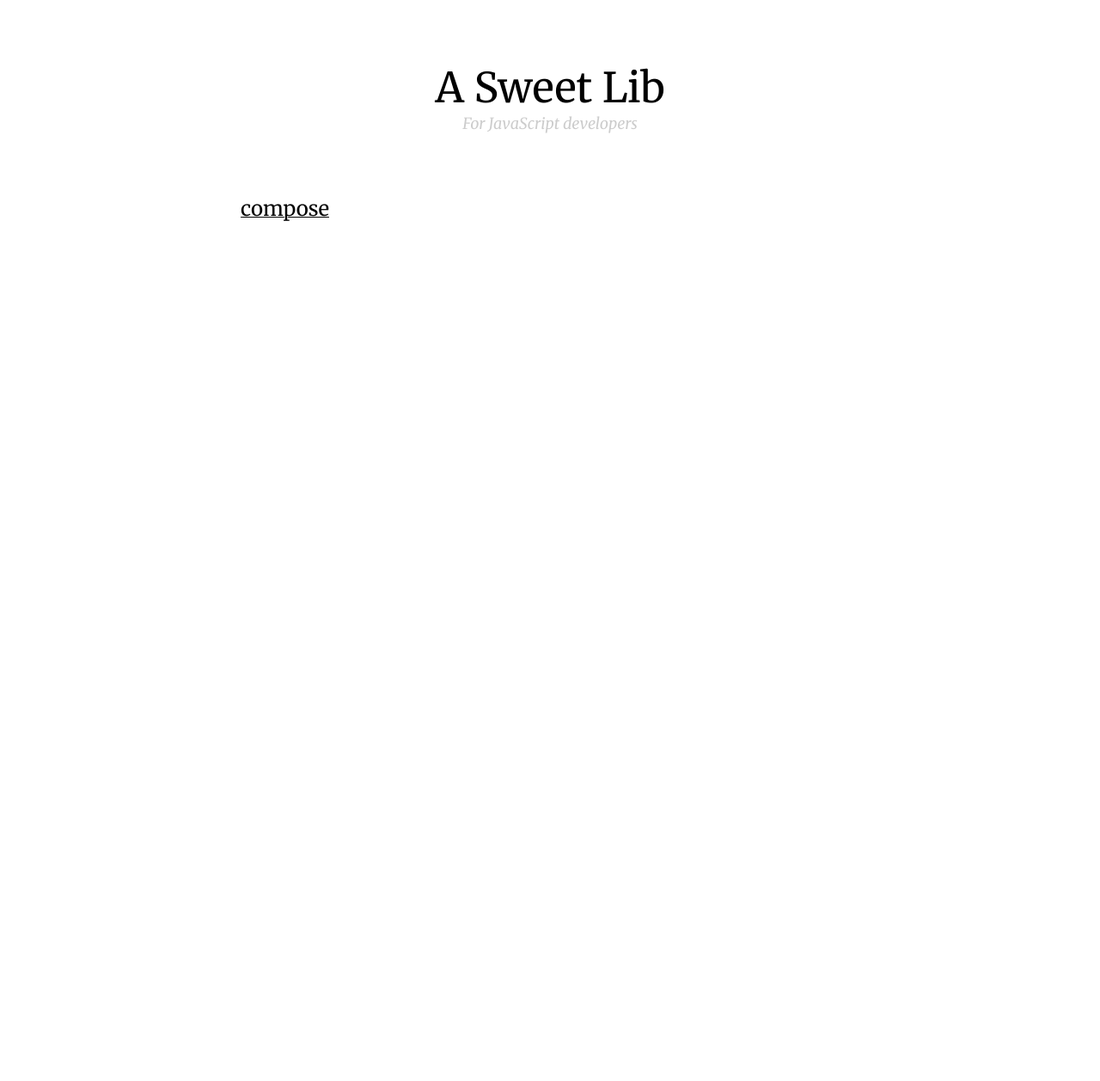
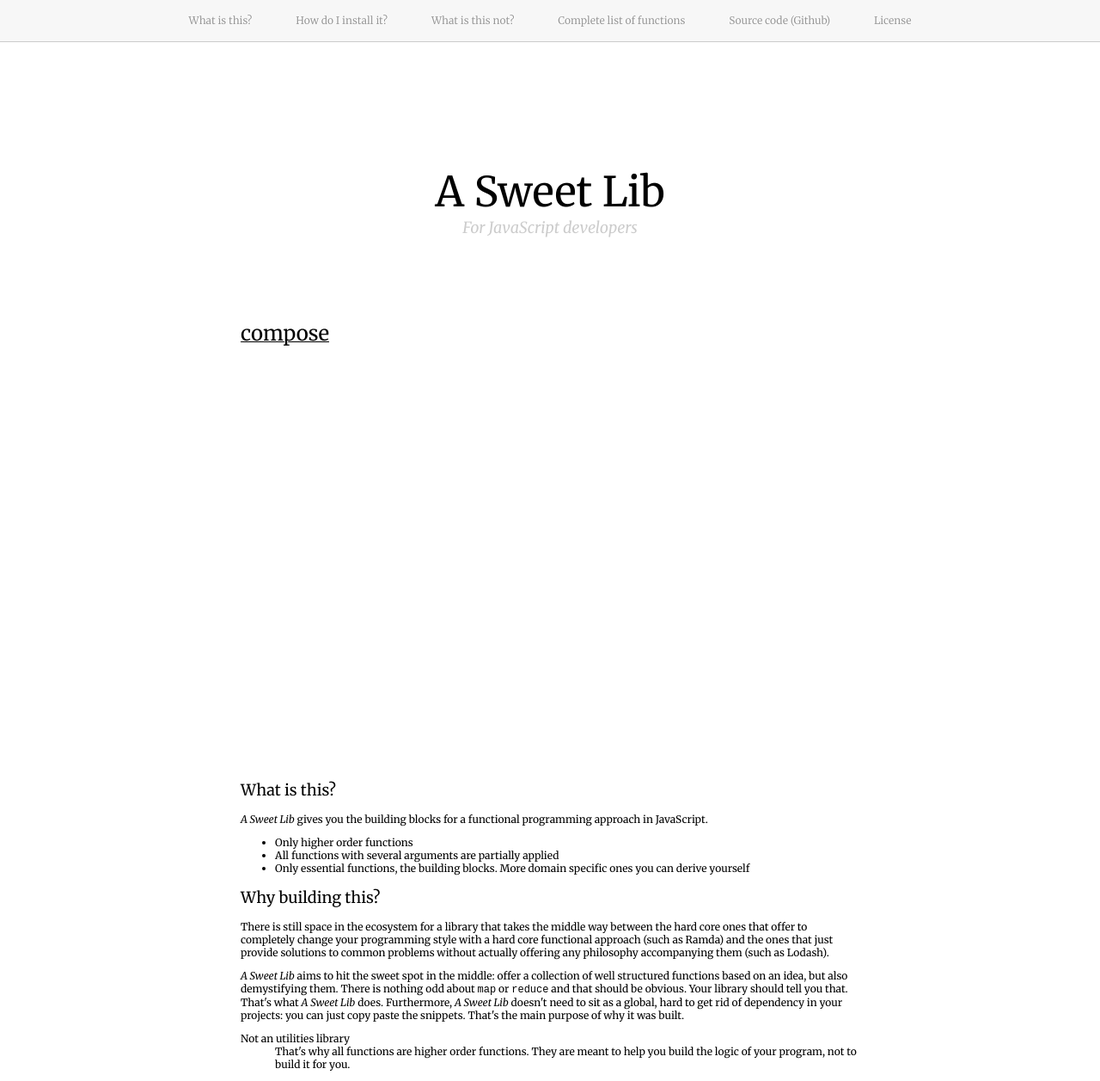
Before and after one commit to xaviervia/a-sweet-lib, a website: page src/a-site/index.html in a window 1280 px wide. Shown: the whole page at 86% size. Before the commit the page ends 800 px from the top, so only its background shows below. Drawn offline with Linux system fonts and the light colour scheme.

Commit message:
Update index.html

```diff
--- a/src/a-site/index.html
+++ b/src/a-site/index.html
@@ -9,6 +9,47 @@
 
     body {
       font-family: Merriweather, serif;
+      margin: 0;
+    }
+
+    nav {
+      border-bottom: 1px solid #CCCCCC;
+      background: #f7f7f7;
+      display: block;
+      text-align: center;
+      width: 100%;
+    }
+
+    nav a {
+      border-bottom: none;
+      box-sizing: border-box;
+      color: #999999;
+      display: inline-block;
+      height: 1rem;
+      line-height: 1rem;
+      margin: 1.5rem 2rem;
+      position: relative;
+      text-decoration: none;
+      text-shadow: 1px 0 0 white, -1px 0 0 white;
+    }
+
+    nav a:hover {
+      color: #0086b3;
+    }
+
+    nav a:focus {
+      color: #0086b3;
+    }
+
+    nav a:hover:before {
+      color: #CCCCCC;
+      content: '§';
+      display: block;
+      position: absolute;
+      left: -1rem;
+    }
+
+    main {
       margin: 0 auto;
       width: 60rem;
     }
@@ -23,7 +64,7 @@
 
     header h1 {
       font-size: 4rem;
-      margin: 6rem 0 0 0;
+      margin: 12rem 0 0 0;
       text-align: center;
     }
 
@@ -37,12 +78,13 @@
 
     article {
       display: block;
-      margin-top: 6rem;
+      margin-top: 8rem;
     }
 
     article h2 {
       font-size: 2rem;
-      margin: 0 0 2rem 0;
+      margin: 0;
+      padding: 0 0 2rem 0;
       position: relative;
     }
 
@@ -67,10 +109,41 @@
       position: absolute;
       left: -2rem;
     }
+
+    footer {
+      margin-top: 40rem;
+    }
   </style>
 </head>
 
 <body>
+  <nav>
+    <a href='#what-is-this'>
+      What is this?
+    </a>
+
+    <a href='#how-do-i-install-it'>
+      How do I install it?
+    </a>
+
+    <a href='#what-is-this-not'>
+      What is this not?
+    </a>
+
+    <a href='#functions'>
+      Complete list of functions
+    </a>
+
+    <a href='https://github.com/xaviervia/a-sweet-lib' target='_blank'>
+      Source code (Github)
+    </a>
+
+    <a href='#license'>
+      License
+    </a>
+  </nav>
+
+  <main>
     <header>
       <h1>A Sweet Lib</h1>
       <p>For JavaScript developers</p>
@@ -86,6 +159,24 @@
       </article>
     </main>
 
-  <footer></footer>
+    <footer>
+      <h2>What is this?</h2>
+      <em>A Sweet Lib</em> gives you the building blocks for a functional programming approach in JavaScript.
+      <ul>
+        <li>Only higher order functions</li>
+        <li>All functions with several arguments are partially applied</li>
+        <li>Only essential functions, the building blocks. More domain specific ones you can derive yourself</li>
+      </ul>
+
+      <h2>Why building this?</h2>
+      <p>There is still space in the ecosystem for a library that takes the middle way between the hard core ones that offer to completely change your programming style with a hard core functional approach (such as Ramda) and the ones that just provide solutions to common problems without actually offering any philosophy accompanying them (such as Lodash).</p>
+      <p><em>A Sweet Lib</em> aims to hit the sweet spot in the middle: offer a collection of well structured functions based on an idea, but also demystifying them. There is nothing odd about <code>map</code> or <code>reduce</code> and that should be obvious. Your library should tell you that. That's what <em>A Sweet Lib</em> does. Furthermore, <em>A Sweet Lib</em> doesn't need to sit as a global, hard to get rid of dependency in your projects: you can just copy paste the snippets. That's the main purpose of why it was built.</p>
+
+      <dl>
+        <dt>Not an utilities library</dt>
+        <dd>That's why all functions are higher order functions. They are meant to help you build the logic of your program, not to build it for you.</dd>
+      </dl>
+    </footer>
+  </main>
 </body>
 </html>
```
Lines whose indentation alone changed are shown as unchanged.
